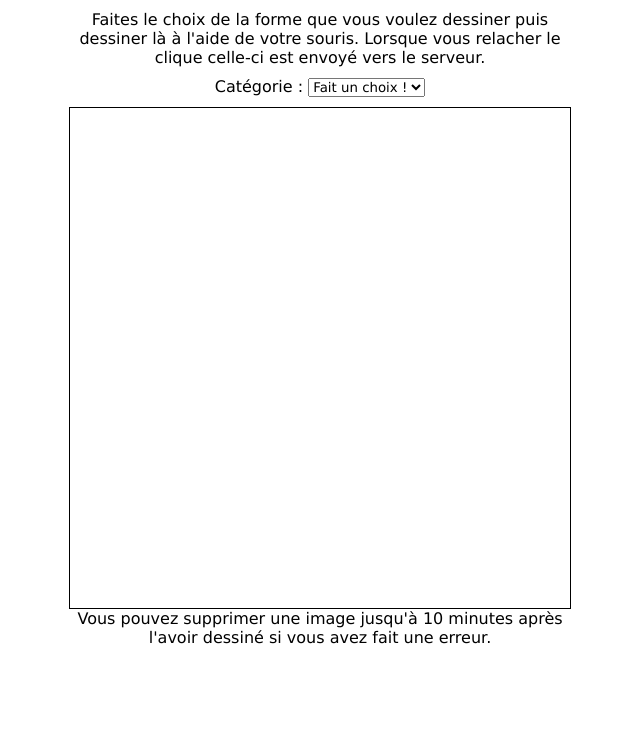
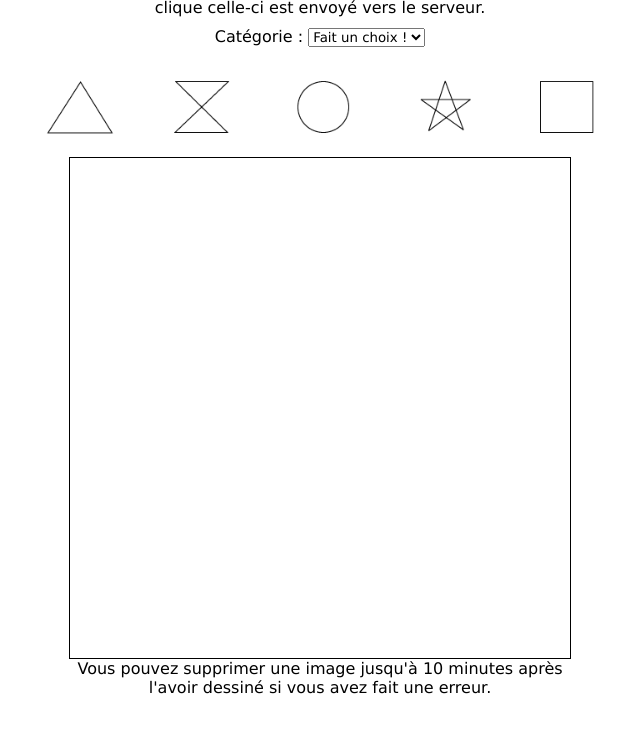
Before and after one commit to spell-fighting/shape-drawer, a plain HTML site: page index.html in a window 1280 px wide. Shown: the whole page, without its empty margins (320-960 px from the left). Drawn offline with Linux system fonts and the light colour scheme.

Commit message:
Add example image

```diff
--- a/index.html
+++ b/index.html
@@ -78,6 +78,7 @@
             <option value="hourglass">Sablier</option>
         </select>
     </form>
+    <img src="./images/shapes.png" alt="">
     <canvas id="canvas" class="canvas" width="500" height="500"></canvas>
     <p>Vous pouvez supprimer une image jusqu'à 10 minutes après l'avoir dessiné si vous avez fait une erreur.</p>
 </div>
```
Also changed, not shown: images/shapes.png (added).
